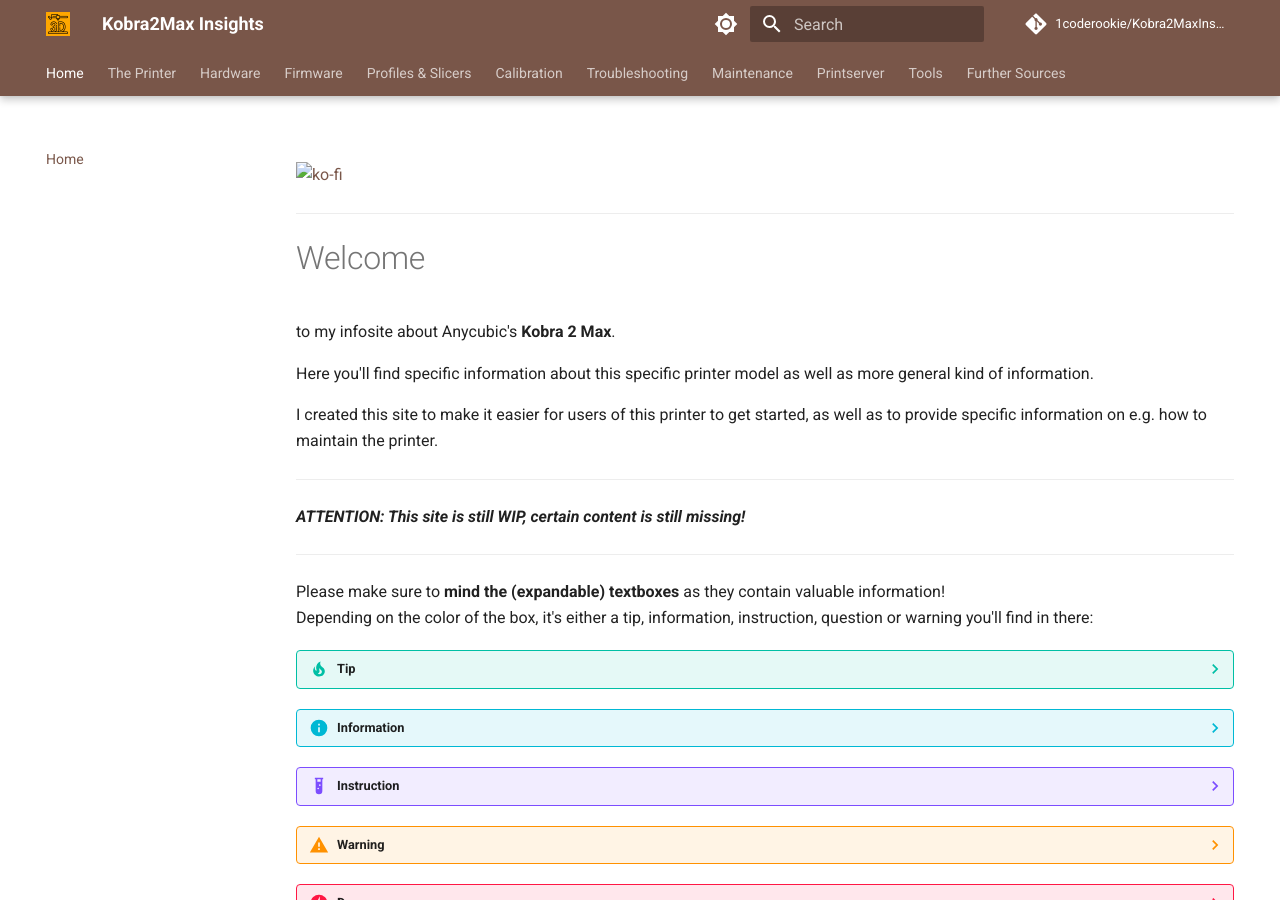
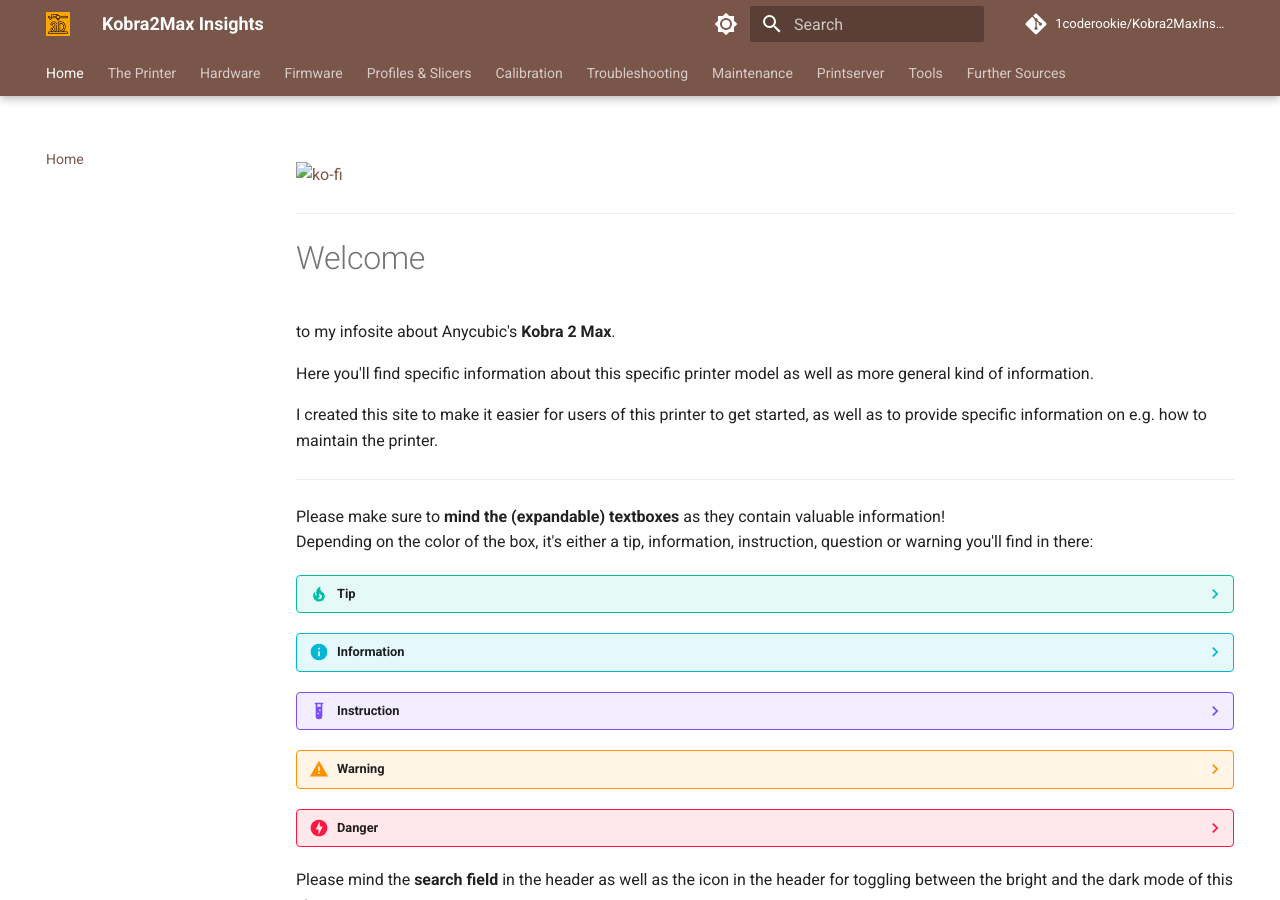
Before and after one commit to 1coderookie/Kobra2MaxInsights, an MkDocs documentation site: the page built from docs/index.md, in a window 1280 px wide and 900 px high. Built offline with MkDocs 1.6.1 and Material for MkDocs 9.7.7, drawn with Linux system fonts in a browser that asks for light colours; comment, search, counter and statistics services are not loaded.

Commit message:
Update index.md

```diff
--- a/docs/index.md
+++ b/docs/index.md
@@ -10,10 +10,6 @@
 Here you'll find specific information about this specific printer model as well as more general kind of information.
 
 I created this site to make it easier for users of this printer to get started, as well as to provide specific information on e.g. how to maintain the printer.
-
----
-
-***ATTENTION: This site is still WIP, certain content is still missing!***
 
 ---
 
```
Also changed, not shown: other parts of docs/index.md (+1 -0 lines).
